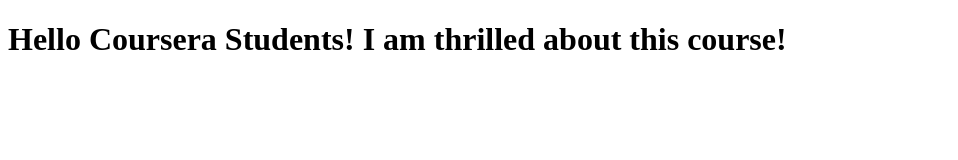
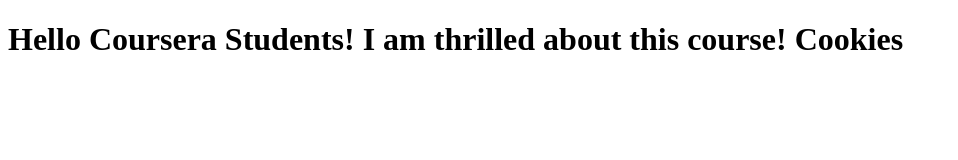
Before and after one commit to alessandropegorin/coursera-test, a plain HTML site: page index.html in a window 1280 px wide. Shown: the whole page, without its empty margins (0-958 px from the left). Drawn offline with Linux system fonts and the light colour scheme.

Commit message:
Next version of web file. Next.

```diff
--- a/index.html
+++ b/index.html
@@ -5,6 +5,6 @@
     <title>Hello Coursera</title>
   </head>
   <body>
-    <h1>Hello Coursera Students! I am thrilled about this course!</h1>
+    <h1>Hello Coursera Students! I am thrilled about this course! Cookies</h1>
   </body>
 </html>
```
